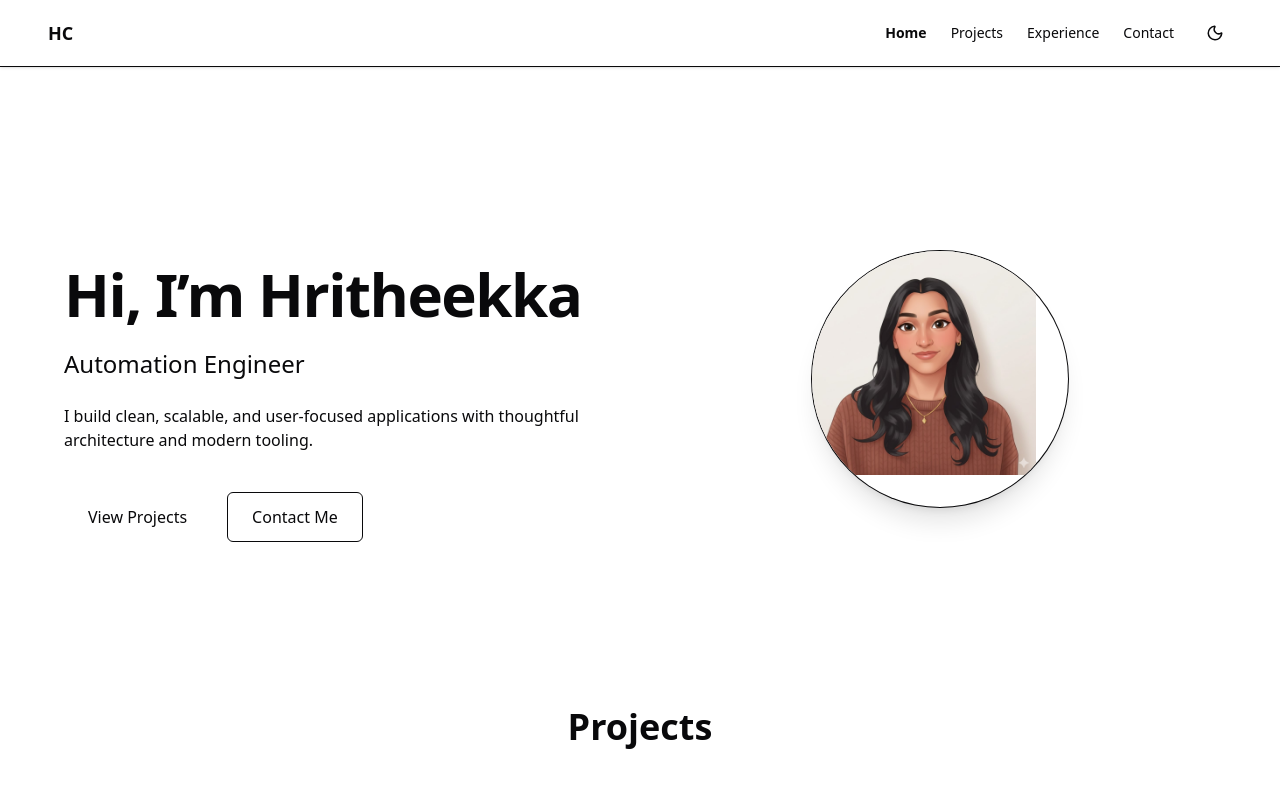
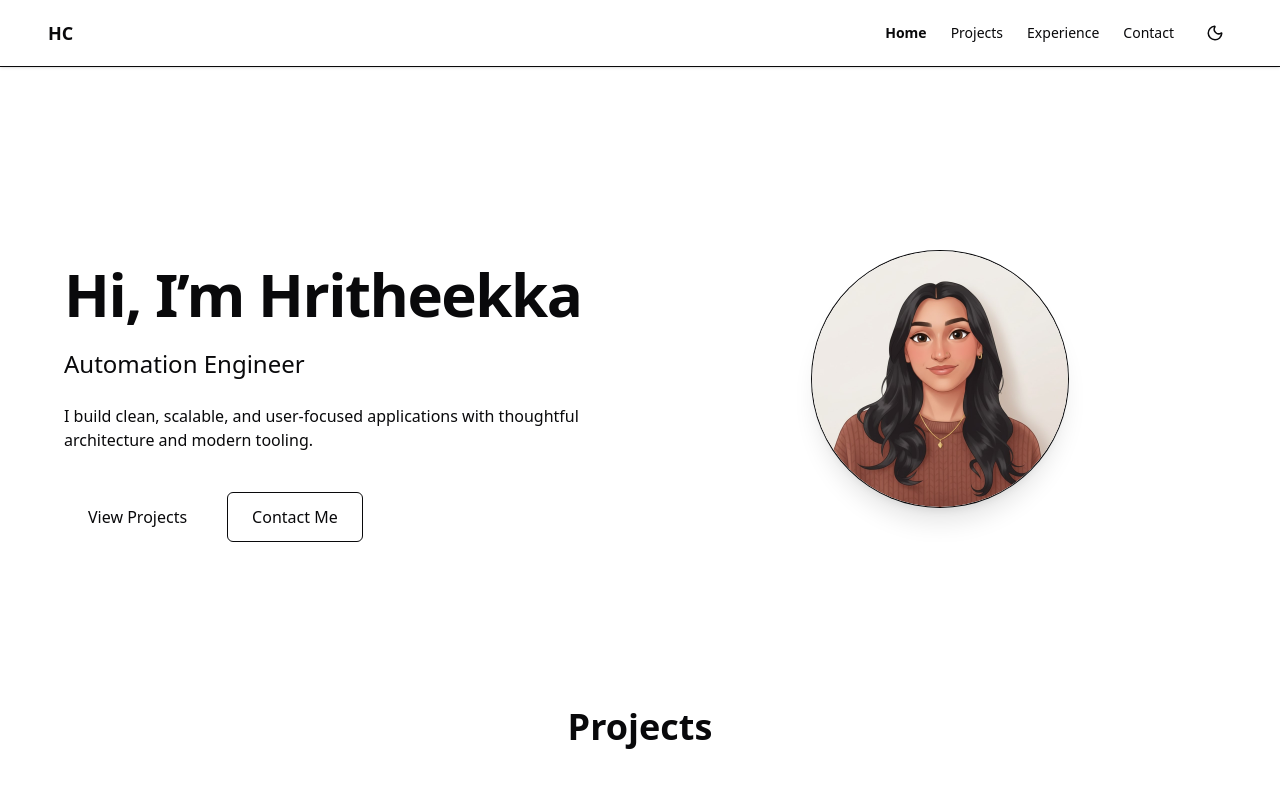
Before and after one commit to hritheekkachinnakonda/portfolio-next, a Next.js app: page / in a window 1280 px wide. Shown: the top 793 px of the page. Built offline with nearby package versions, Linux system fonts and the light colour scheme.

Commit message:
pic update

```diff
--- a/app/components/Hero.tsx
+++ b/app/components/Hero.tsx
@@ -9,7 +9,7 @@ import {
 import Link from "next/link";
 import Image from "next/image";
 import { useRef } from "react";
-import myPicture from "@/public/profile.png";
+import myPicture from "@/public/profile.png"; // Make sure to place your image here.
 
 export default function Hero() {
     const containerRef = useRef(null);
@@ -108,7 +108,7 @@ export default function Hero() {
                             <Image
                                 src={myPicture}
                                 alt="Hritheekka"
-                                className="w-52 h-52 lg:w-56 lg:h-56"
+                                className="w-full h-full object-cover rounded-full"
                                 priority
                             />
                         </motion.div>
```
